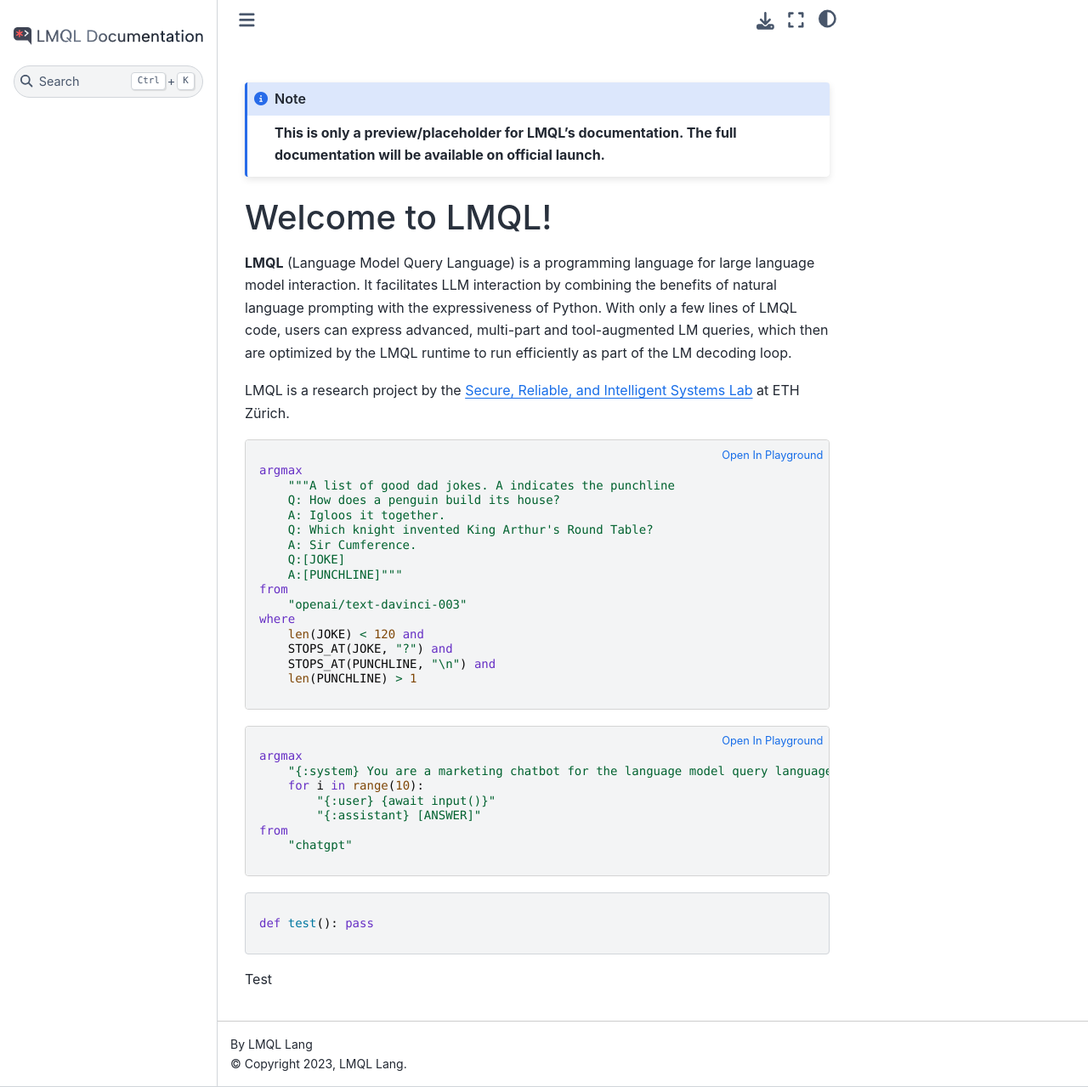
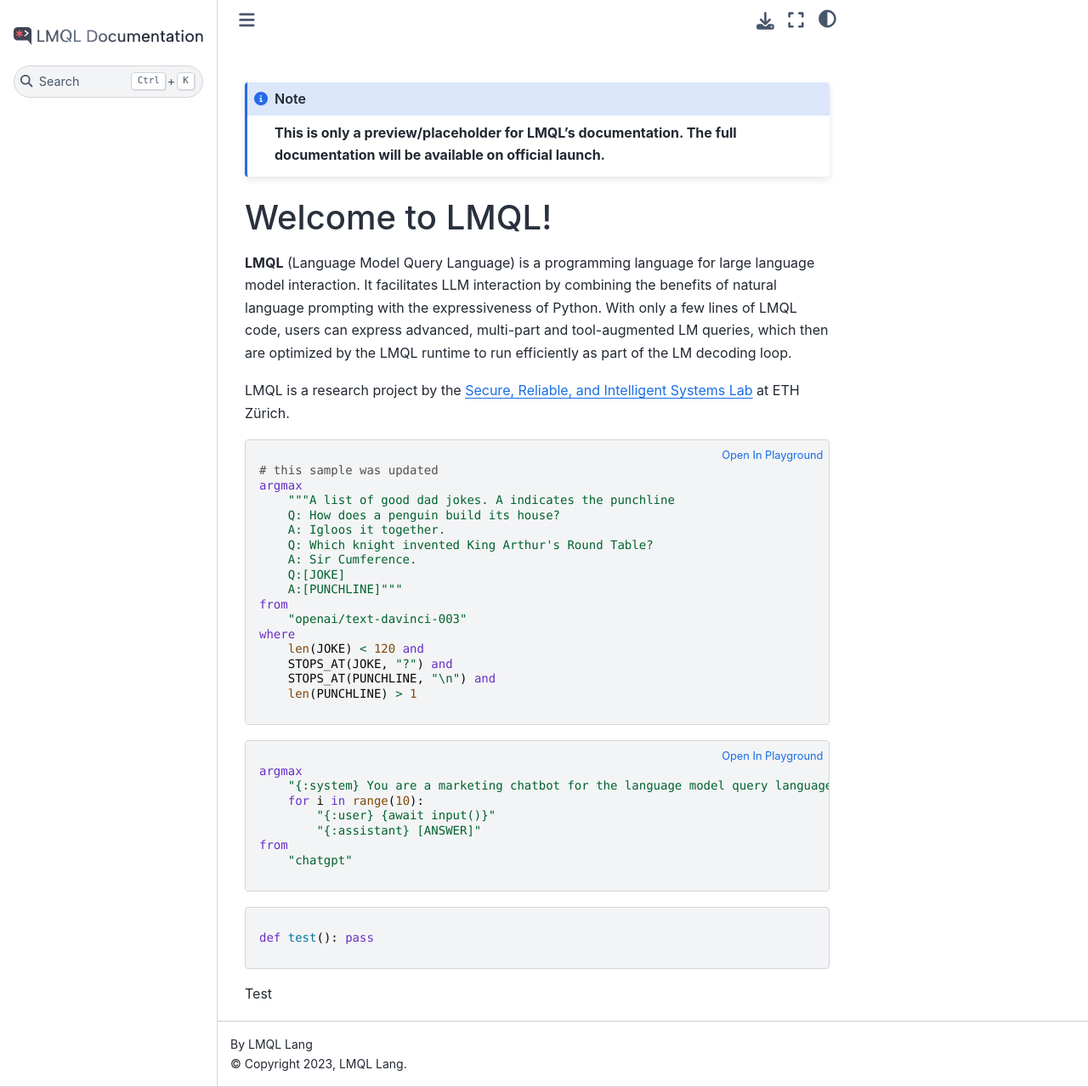
Before and after one commit to ilovechallenge/Python_LLM_AI, a Sphinx documentation site: the page built from docs/source/index.rst, in a window 1280 px wide and 1279 px high. Shown: the whole window at 85% size. Built offline with Sphinx 7.4.7 and the Sphinx Book theme 1.1.4, drawn with Linux system fonts in a browser that asks for light colours; part of the change alters nothing that is shown.

```diff
--- a/docs/source/_ext/lmql_snippets.py
+++ b/docs/source/_ext/lmql_snippets.py
@@ -8,7 +8,7 @@ from pygments.formatters import HtmlFormatter
 import os
 import json
 
-PLAYGROUND_URL = "http://localhost:3000/"
+PLAYGROUND_URL = "https://lbeurerkellner.github.io/green-gold-dachshund-web/playground/"
 
 class LmqlLexer(PythonLexer):
     EXTRA_KEYWORDS = set((
--- a/docs/source/index.rst
+++ b/docs/source/index.rst
@@ -18,6 +18,7 @@ LMQL is a research project by the `Secure,  Reliable, and Intelligent Systems La
 
 .. lmql::
     name::hello
+    # this sample was updated
     argmax
         """A list of good dad jokes. A indicates the punchline
         Q: How does a penguin build its house?
```
Also changed, not shown: 2 other files.
